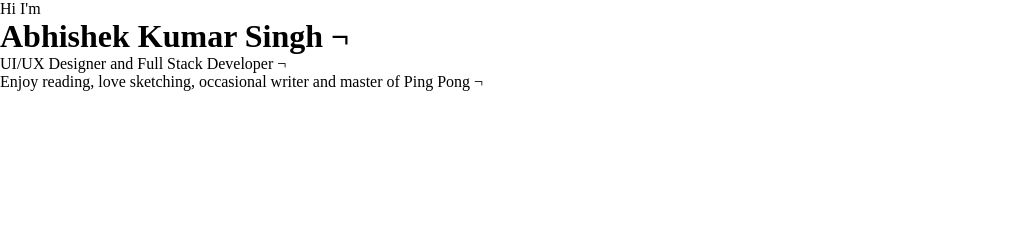
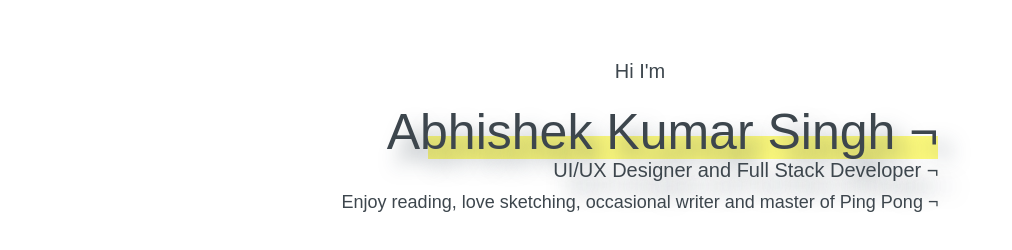
Before and after one commit to abheist/portfolio, a website: page app/index.html in a window 1280 px wide. Shown: the whole page, without its empty margins (0-1012 px from the left). Drawn offline with nearby package versions, Linux system fonts and the light colour scheme; files that its build step writes are made by us from their sources.

Commit message:
AKS: Header - complete for large screens

```diff
--- a/app/index.html
+++ b/app/index.html
@@ -29,21 +29,28 @@
 	your browser</a> to improve your experience.</p>
 <![endif]-->
 
+<!--<div class="flex-row">-->
+<!--<div class="flex-item">asd</div>-->
+<!--</div>-->
+
 <div id="main-box" class="main-box">
-	<header class="header">
-		<div>
-			<p>Hi I'm</p>
-			<div>
-				<h1>Abhishek Kumar Singh ¬</h1>
-				<p>UI/UX Designer and Full Stack Developer ¬</p>
+	<header class="header margin-top-50 dark-cool-blue flex-row justify-center">
+		<div class="header-inner">
+			<p class="times-regular-20 text-center padding-10">Hi I'm</p>
+			<div class="flex-column align-right">
+				<h1 class="times-regular-50 margin-top-10 primary-text-shadow">Abhishek Kumar Singh ¬</h1>
+				<div class="my-name-underline z-index-0"></div>
+				<p class="times-regular-20 primary-text-shadow">UI/UX Designer and Full Stack Developer ¬</p>
 			</div>
-			<p>Enjoy reading, love sketching, occasional writer and master of Ping Pong ¬</p>
+			<p class="margin-top-10 times-regular-16">Enjoy reading, love sketching, occasional writer and
+				master of Ping Pong ¬</p>
 		</div>
 	</header>
 	<content>
-
 	</content>
 </div>
+
+
 <!-- Google Analytics: change UA-XXXXX-X to be your site's ID. -->
 <!-- build:js scripts/vendor.js -->
 <!-- bower:js -->
--- a/app/styles/main.scss
+++ b/app/styles/main.scss
@@ -16,6 +16,10 @@ $times-roman: 'Times-Roman', sans-serif;
 * {
 	margin: 0;
 	padding: 0;
+}
+
+.dark-cool-blue {
+	color: $dark-cool-blue;
 }
 
 body {
@@ -73,3 +77,101 @@ body {
 .italic {
 	font-style: italic;
 }
+
+.text-center {
+	text-align: center;
+}
+
+.text-left {
+	text-align: left;
+}
+
+.text-right {
+	text-align: right;
+}
+
+.padding-10 {
+	padding: 10px;
+}
+
+.margin-10 {
+	margin: 10px;
+}
+
+.no-margin {
+	margin: 0;
+}
+
+.no-padding {
+	padding: 0;
+}
+
+.margin-top-10 {
+	margin-top: 10px;
+}
+
+.padding-top-10 {
+	padding-top: 10px;
+}
+
+.margin-top-50 {
+	margin-top: 50px;
+}
+
+.times-regular-20 {
+	font-family: $times-roman;
+	font-weight: 400;
+	font-size: 20px;
+}
+
+.times-regular-16 {
+	font-family: $times-roman;
+	font-weight: 400;
+	font-size: 18px;
+}
+
+.times-regular-50 {
+	font-family: $times-roman;
+	font-weight: 400;
+	font-size: 50px;
+}
+
+.header-inner {
+}
+
+.primary-text-shadow {
+	text-shadow: 12px 15px 20px rgba(46, 61, 73, 0.50);
+}
+
+.flex-row {
+	display: flex;
+	flex-direction: row;
+}
+
+.flex-column {
+	display: flex;
+	flex-direction: column;
+}
+
+.justify-center {
+	justify-content: center;
+}
+
+.justify-right {
+	justify-content: flex-end;
+}
+
+.align-right {
+	align-items: flex-end;
+}
+
+.my-name-underline {
+	width: 510px;
+	height: 23px;
+	background: $light-yellow;
+	margin-top: -25px;
+}
+
+.z-index-0 {
+	z-index: -10;
+}
```
